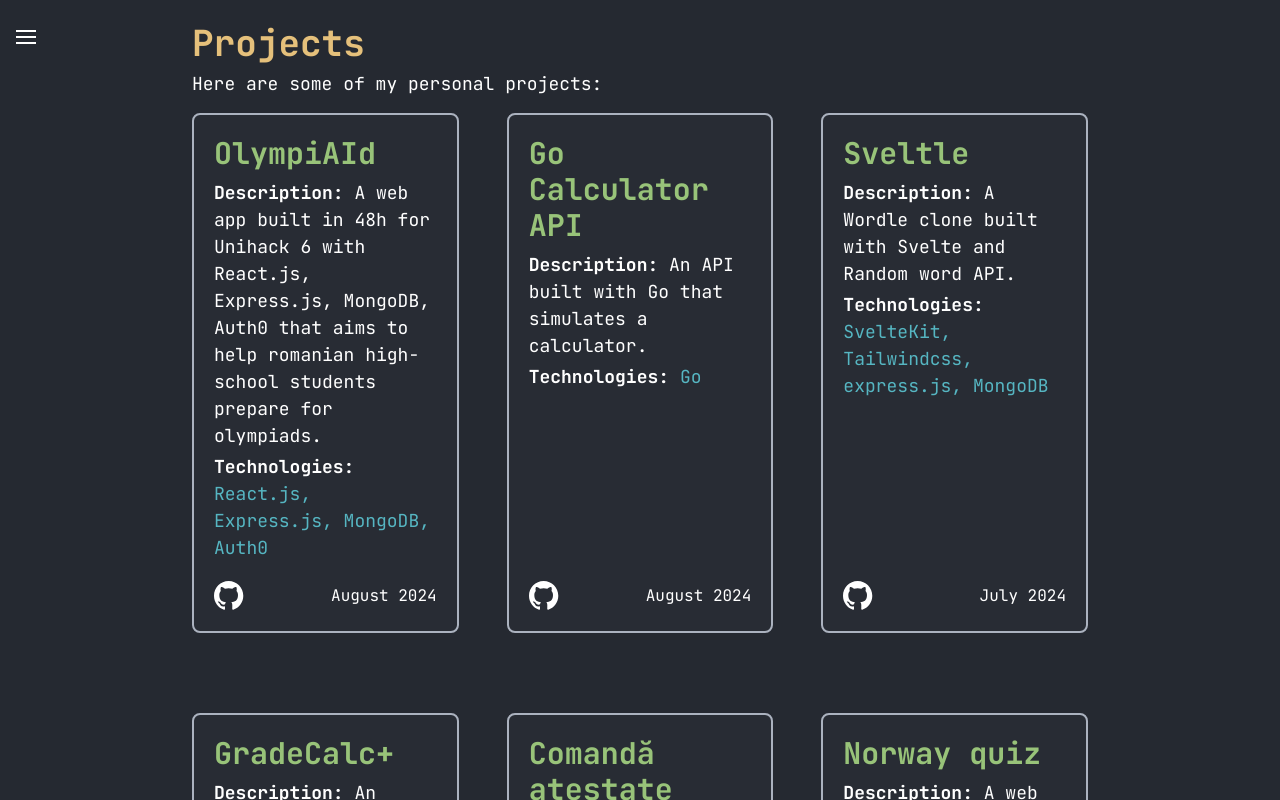
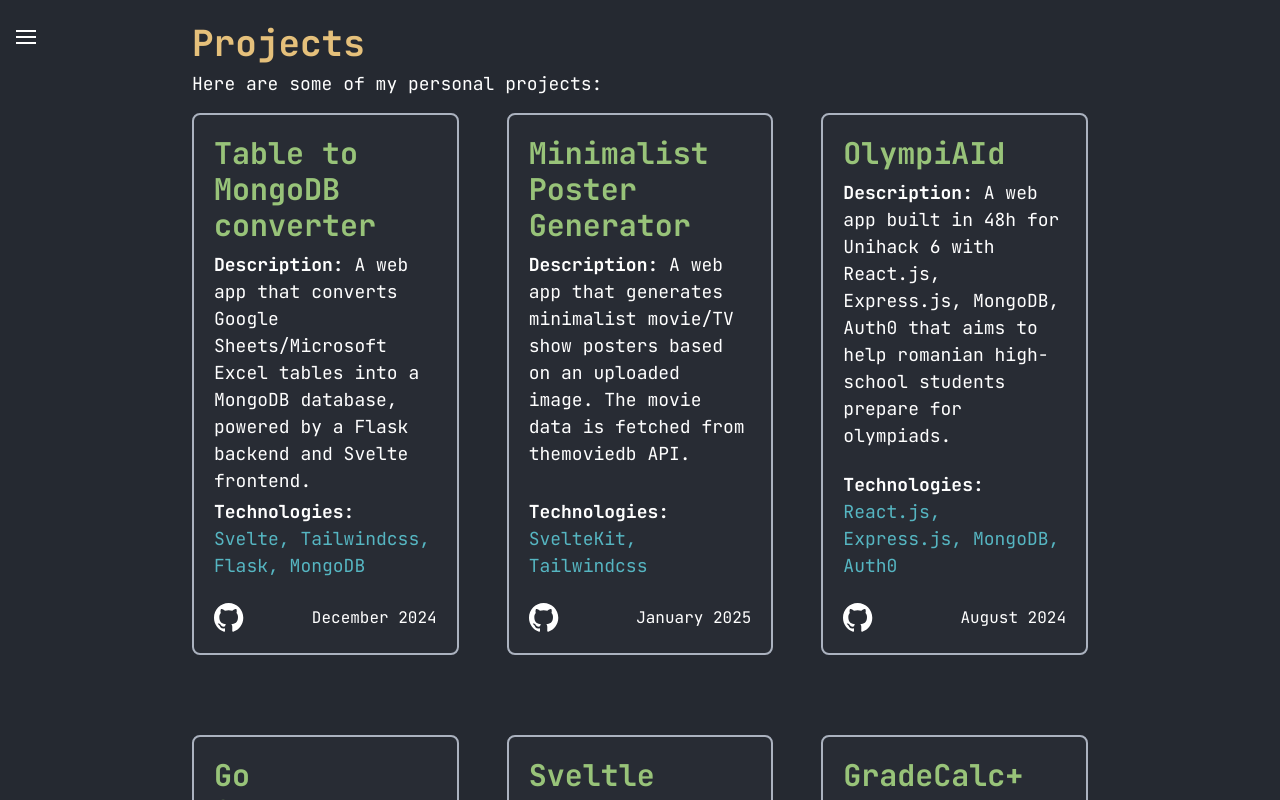
Before and after one commit to VeressIris/portfolio, a SvelteKit app: page /projects in a window 1280 px wide. Shown: the top 800 px of the page. Built offline with nearby package versions, Linux system fonts and the light colour scheme.

Commit message:
added more projects + added logo

```diff
--- a/src/lib/card.svelte
+++ b/src/lib/card.svelte
@@ -5,22 +5,22 @@
 <div
 	class="border-light-gray-200 my-4 flex max-w-[800px] flex-col justify-between rounded-lg border-2 border-solid bg-gray-100 p-5"
 >
-	<div class="mb-4">
+	<div class="mb-4 flex flex-1 flex-col">
 		<a
 			href={link}
 			target="_blank"
 			class="text-green border-green border-spacing-0 text-3xl font-bold transition-all duration-75 ease-in-out hover:border-b-2"
 			>{title}</a
 		>
-		<div class="mt-2">
+		<div class="mt-2 flex flex-1 flex-col justify-between">
 			<p class="mb-1"><span class="font-bold">Description:</span> {description}</p>
-			<p class="mb-1">
+			<p class="mb-2">
 				<span class="font-bold">Technologies:</span>
 				<span class="text-cyan">{technologies.join(', ')}</span>
 			</p>
 		</div>
 	</div>
-	<div class="mt-auto flex items-center justify-between">
+	<div class="flex items-center justify-between">
 		<a
 			href={githubLink}
 			target="_blank"
--- a/src/routes/+page.svelte
+++ b/src/routes/+page.svelte
@@ -87,6 +87,10 @@
 	</div>
 {/snippet}
 
+<svelte:head>
+    <title>Iris Veress | Home</title>
+</svelte:head>
+
 <div>
 	<div class="flex flex-col">
 		<h1 class="text-gold mr-3 font-bold">Hello!</h1>
--- a/src/routes/projects/+page.svelte
+++ b/src/routes/projects/+page.svelte
@@ -2,6 +2,24 @@
 	import Card from '$lib/card.svelte';
 
 	const projects = [
+		{
+			title: 'Table to MongoDB converter',
+			description:
+				'A web app that converts Google Sheets/Microsoft Excel tables into a MongoDB database, powered by a Flask backend and Svelte frontend.',
+			technologies: ['Svelte', 'Tailwindcss', 'Flask', 'MongoDB'],
+			link: 'https://tabletomongodb.vercel.app/',
+			githubLink: 'https://github.com/VeressIris/excelToMongoDb',
+			date: 'December 2024'
+		},
+		{
+			title: 'Minimalist Poster Generator',
+			description:
+				'A web app that generates minimalist movie/TV show posters based on an uploaded image. The movie data is fetched from themoviedb API.',
+			technologies: ['SvelteKit', 'Tailwindcss'],
+			link: 'https://minimalist-poster-generator.vercel.app/',
+			githubLink: 'https://github.com/VeressIris/moviePosterGenerator',
+			date: 'January 2025'
+		},
 		{
 			title: 'OlympiAId',
 			description:
@@ -65,6 +83,10 @@
 	];
 </script>
 
+<svelte:head>
+	<title>Iris Veress | Projects</title>
+</svelte:head>
+
 <div>
 	<h1 class="text-gold mr-3 font-bold">Projects</h1>
 	<p>Here are some of my personal projects:</p>
```
Also changed, not shown: static/favicon - Copy.png (added), static/favicon.png.
